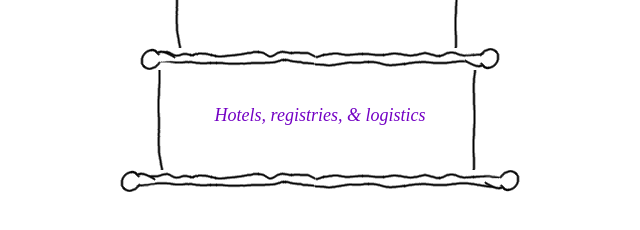
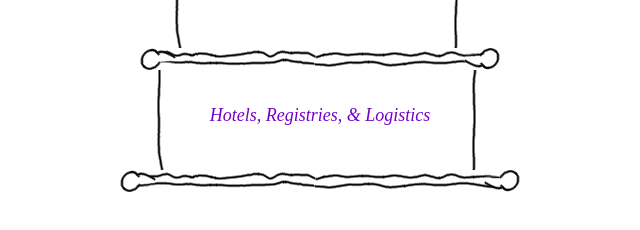
Before and after one commit to sirctseb/aMichiganUnion, a plain HTML site: page index.html in a window 1280 px wide. Shown: the part 560-790 px from the top of the page, 320-960 px from the left. Drawn offline with Linux system fonts and the light colour scheme.

Commit message:
i capitalized some things fix #1

```diff
--- a/index.html
+++ b/index.html
@@ -311,7 +311,7 @@
 			</div>
 			<div id="tier5" class="tier tier5"><div class="tierinner">
 				<div class="tierlabel">
-					Hotels, registries, &amp; logistics
+					Hotels, Registries, &amp; Logistics
 				</div>
 				<div class="tiercontent">
 					<div class="contentpad">
```
